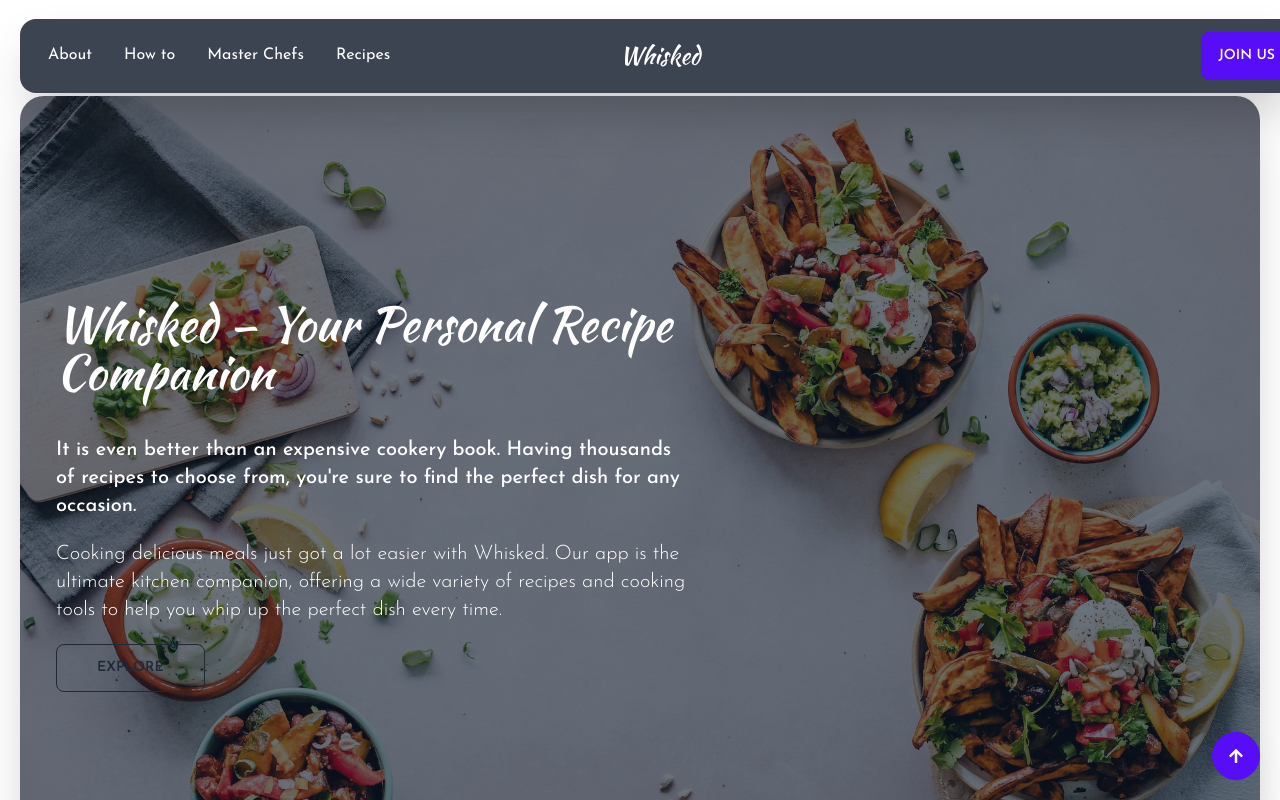
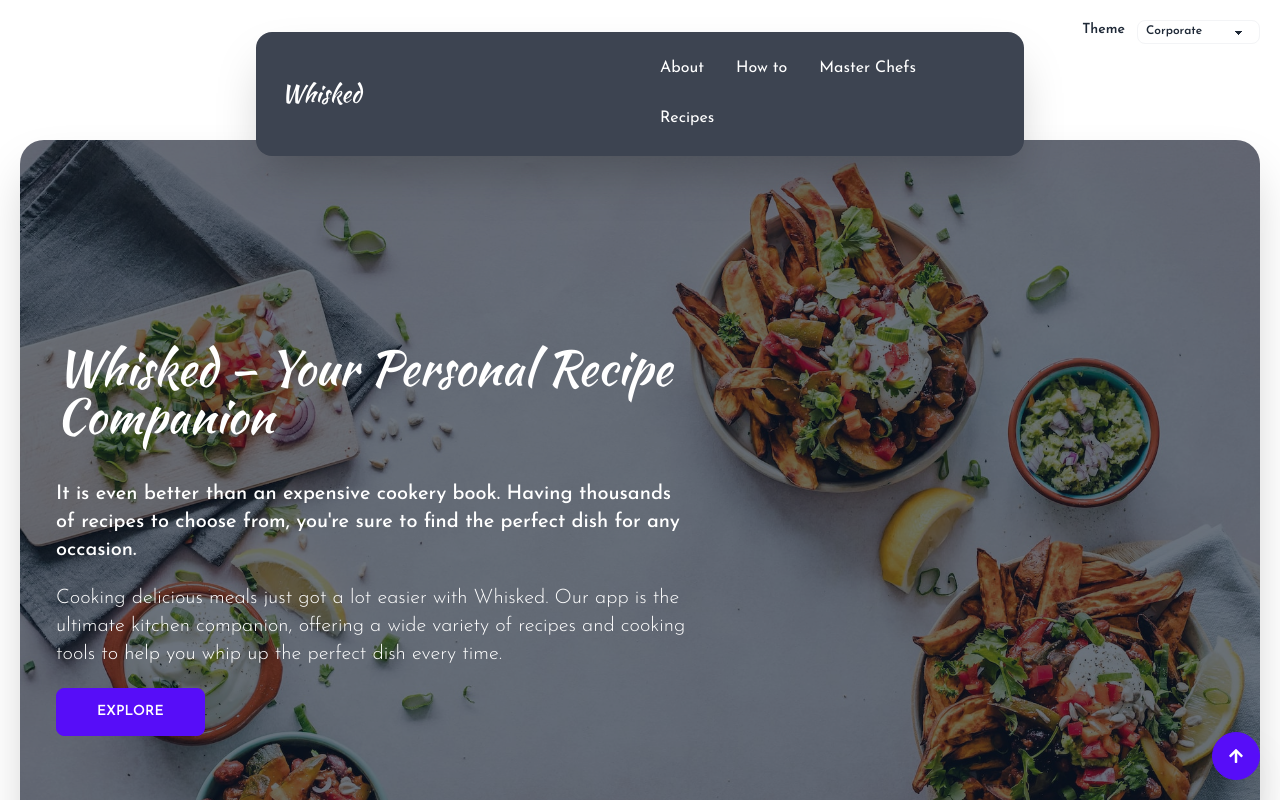
Before and after one commit to mdazlaanzubair/Whisked, a React (Vite) app: page / in a window 1280 px wide. Shown: the top 800 px of the page. Built offline with nearby package versions, Linux system fonts and the light colour scheme.

Commit message:
navbar position fixed and deletion of unnecessary pages / components made.

```diff
--- a/src/components/Header.jsx
+++ b/src/components/Header.jsx
@@ -26,7 +26,7 @@
   return (
     <header
       id="header"
-      className="flex flex-col justify-center items-center space-y-3 mb-10"
+      className="flex flex-col justify-center items-center space-y-3 mb-24"
     >
       <div className="flex flex-row w-full justify-end">
         <h3 className="font-semibold text-sm mx-3">Theme</h3>
@@ -48,7 +48,7 @@
           ))}
         </select>
       </div>
-      <div className="flex flex-col w-full justify-center">
+      <div className="flex flex-col w-3/5 justify-center fixed z-10 top-5">
         <Navbar />
       </div>
     </header>
--- a/src/components/Hero.jsx
+++ b/src/components/Hero.jsx
@@ -1,5 +1,6 @@
 import bg1 from "../assets/bg1.jpg";
 import AnchorLink from "react-anchor-link-smooth-scroll";
+import { Link } from "react-router-dom";
 
 const Hero = () => {
   return (
@@ -27,7 +28,7 @@
               recipes and cooking tools to help you whip up the perfect dish
               every time.
             </p>
-            <AnchorLink href="#about" className="btn btn-outline px-10">
+            <AnchorLink href="#about" className="btn btn-primary px-10">
               Explore
             </AnchorLink>
           </div>
--- a/src/components/Navbar.jsx
+++ b/src/components/Navbar.jsx
@@ -4,12 +4,8 @@
 
 const Navbar = () => {
   return (
-    <nav className="navbar bg-neutral text-neutral-content rounded-box shadow-2xl fixed mx-auto z-10">
+    <nav className="navbar bg-neutral text-neutral-content rounded-box shadow-2xl">
       <div className="navbar-start">
-        <MobileNavbar />
-        <DesktopNavbar />
-      </div>
-      <div className="navbar-center">
         <Link
           to="/"
           className="btn btn-ghost normal-case text-2xl font-fancy font-normal text-neutral-content hover:bg-transparent hover:text-primary"
@@ -18,9 +14,8 @@
         </Link>
       </div>
       <div className="navbar-end">
-        <Link to="/signup" className="btn btn-primary">
-          Join Us
-        </Link>
+        <MobileNavbar />
+        <DesktopNavbar />
       </div>
     </nav>
   );
--- a/src/pages/Signin.jsx
+++ /dev/null
@@ -1,9 +0,0 @@
-const Signin = () => {
-  return (
-    <div>
-      <h1>Signin</h1>
-    </div>
-  );
-};
-
-export default Signin;
--- a/src/pages/Signup.jsx
+++ /dev/null
@@ -1,10 +0,0 @@
-
-const Signup = () => {
-  return (
-    <div>
-      <h1>Signup</h1>
-    </div>
-  )
-}
-
-export default Signup
```
Also changed, not shown: src/App.jsx (+0 -8 lines).
